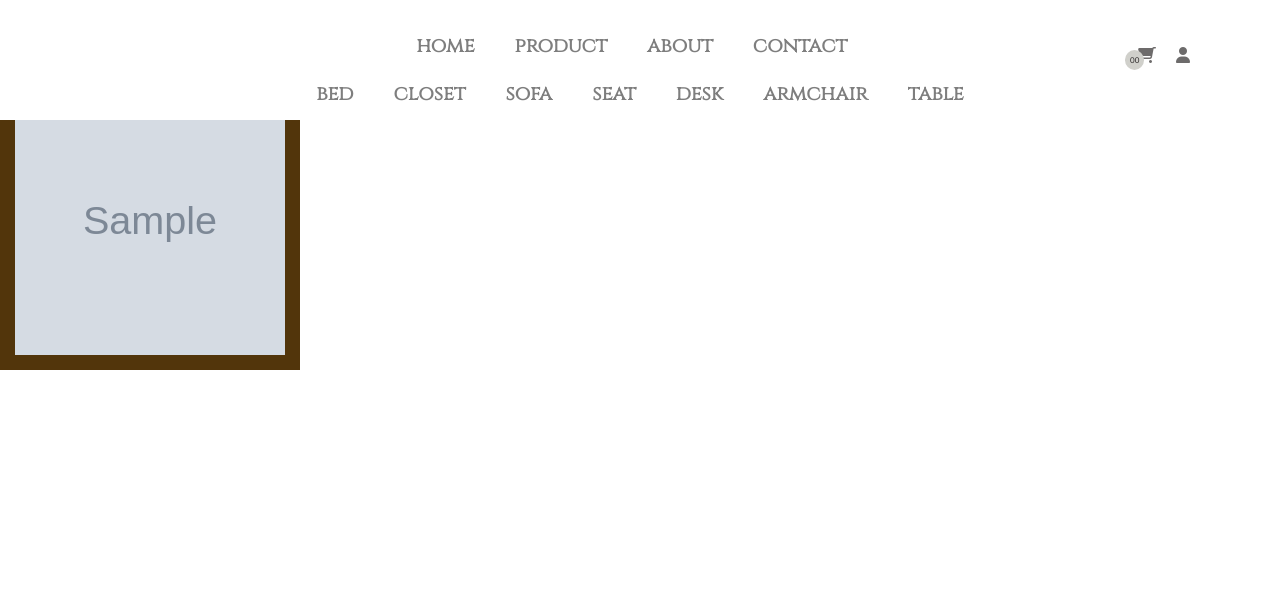
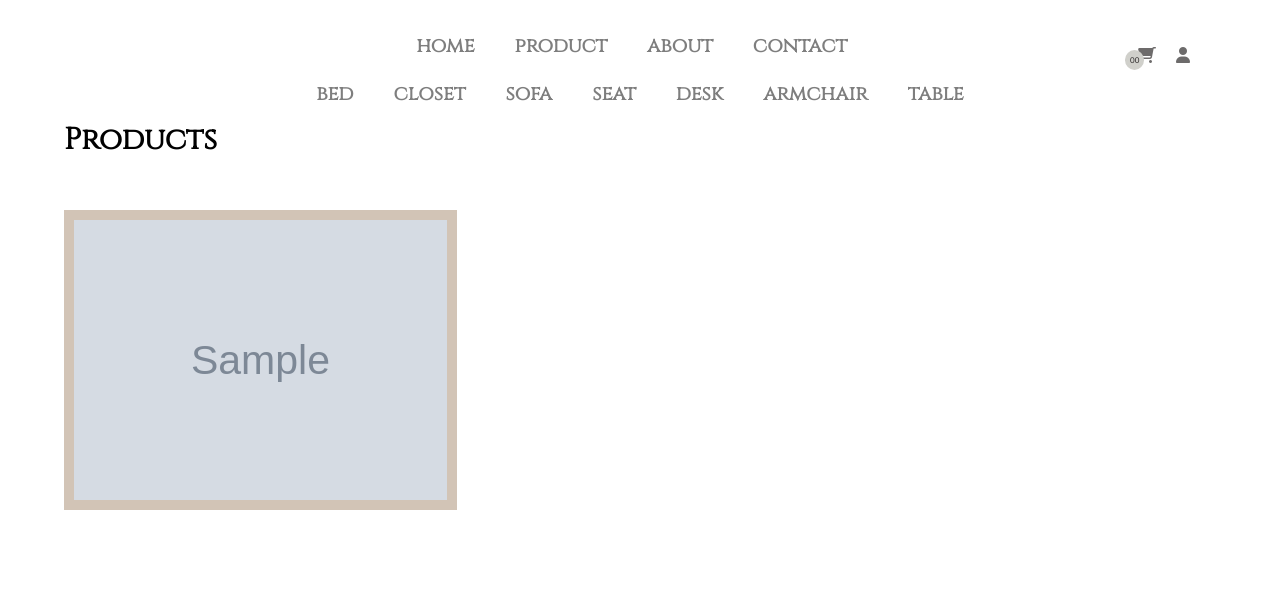
Before and after one commit to iustina-d/COVER-AJAX-Website, a Flask app: page /search in a window 1280 px wide. Shown: the top 589 px of the page. Run offline with Flask 2, Linux system fonts and the light colour scheme; grey boxes marked "Sample" are stand-in pictures; a database or web service that is not in the repository returns one stand-in record (values such as "Sample title"); some libraries are stand-ins or nearby versions.

Commit message:
add CSS to the search page.

```diff
--- a/static/css/prosucts.css
+++ b/static/css/prosucts.css
@@ -94,3 +94,34 @@
   object-fit: cover;
   opacity: 0.7;
 }
+.search-listing {
+  width: 100%;
+  height: auto;
+  margin-top: 60px;
+  padding: 60px 5vw;
+}
+.product-container {
+  flex-wrap: wrap;
+}
+.product-card {
+  width: 100%;
+  margin: 20px 0;
+  border: 10px solid rgb(210, 196, 182) !important;
+}
+
+.product-price {
+  position: absolute;
+  font-family: "lato", sans-serif;
+  top: 50%;
+  left: 50%;
+  transform: translate(-50%, -50%);
+  color: #fff;
+  text-transform: capitalize;
+  font-size: 50px;
+  opacity: 0;
+  transition: 0.5s;
+}
+
+.product-card:hover .product-price {
+  opacity: 1;
+}
```
